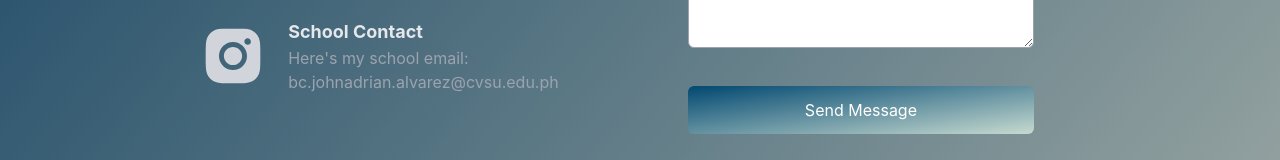
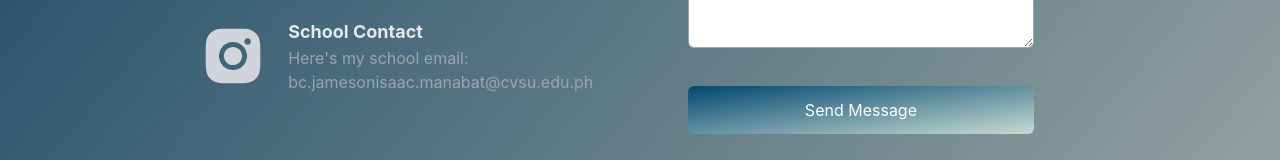
Before and after one commit to aysii/portfolio2, a React (Create React App) app: page /Contact in a window 1280 px wide. Shown: the part 586-746 px from the top of the page. Built offline with nearby package versions, Linux system fonts and the light colour scheme.

Commit message:
next commit

```diff
--- a/src/components/Contact.jsx
+++ b/src/components/Contact.jsx
@@ -45,7 +45,7 @@ const Contact = () => {
                                 <div class="m-5">
                                     <h3 class="text-lg font-bold text-gray-200">School Contact</h3>
                                     <p class="text-gray-400">Here's my school email:</p>
-                                    <p class="text-gray-400">bc.johnadrian.alvarez@cvsu.edu.ph</p>
+                                    <p class="text-gray-400">bc.jamesonisaac.manabat@cvsu.edu.ph</p>
                                 </div>
                             </li>
                         </ul>
```
